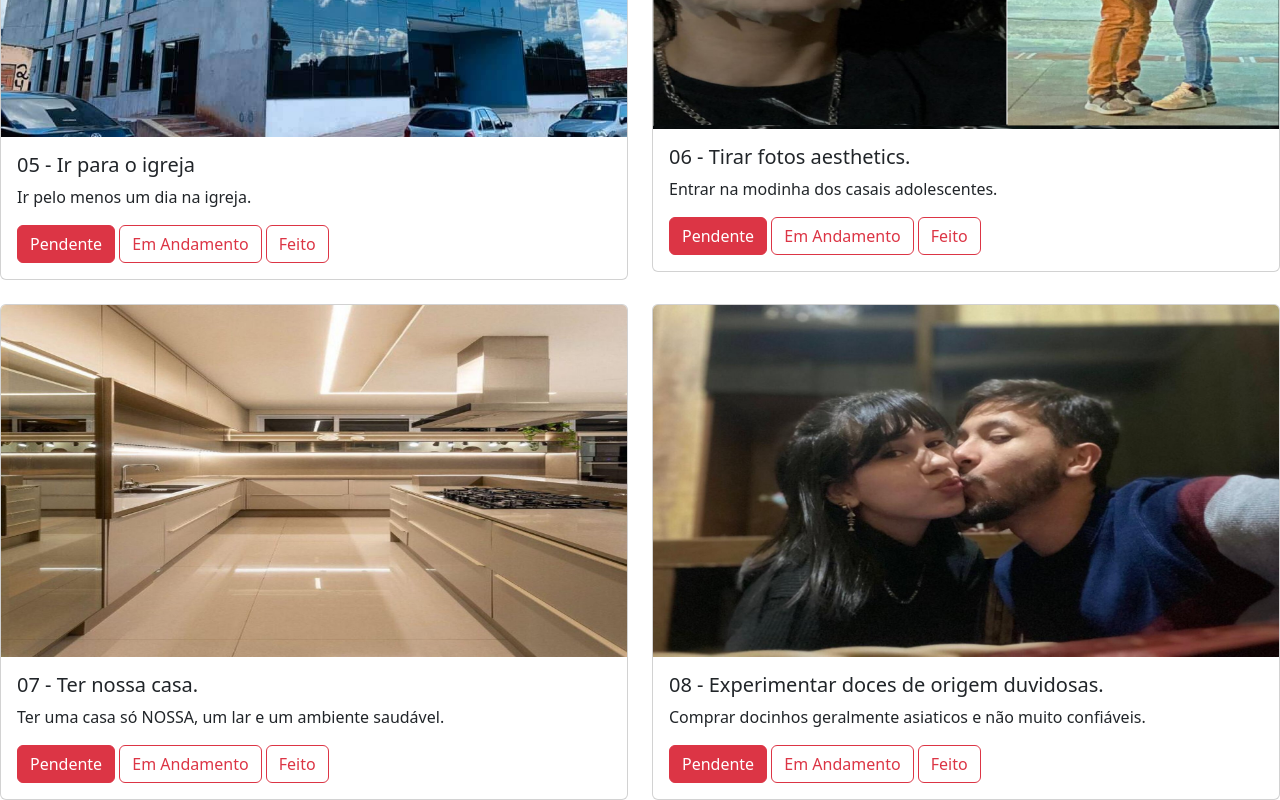
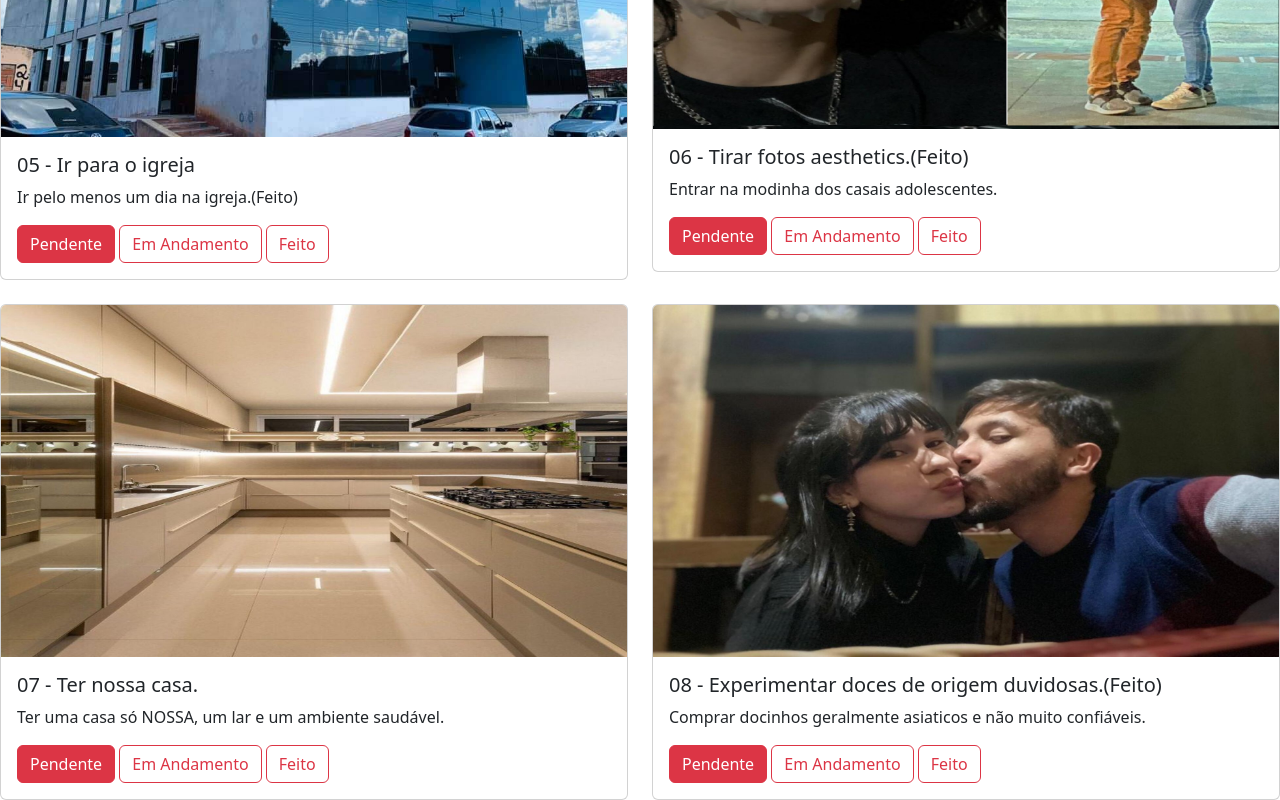
Before and after one commit to OthavioNogueira/nosso-site, a plain HTML site: page index.html in a window 1280 px wide. Shown: the part 1416-2216 px from the top of the page. Drawn offline with nearby package versions, Linux system fonts and the light colour scheme.

Commit message:
Add files via upload

```diff
--- a/index.html
+++ b/index.html
@@ -97,7 +97,7 @@
       <img src="05 - Igreja.jpg" class="card-img-top" alt="...">
       <div class="card-body">
         <h5 class="card-title">05 - Ir para o igreja</h5>
-        <p class="card-text">Ir pelo menos um dia na igreja.</p>
+        <p class="card-text">Ir pelo menos um dia na igreja.(Feito)</p>
         <div class="btn-group-vertical2" role="group" aria-label="Vertical radio toggle button group">
           <input type="radio" class="btn-check" name="vbtn-radio0000000" id="vbtn-radio13" autocomplete="off" checked>
           <label class="btn btn-outline-danger" for="vbtn-radio13">Pendente</label>
@@ -113,7 +113,7 @@
     <div class="card">
       <img src="06 - Fotos.jpg" class="card-img-top" alt="...">
       <div class="card-body">
-        <h5 class="card-title">06 - Tirar fotos aesthetics.</h5>
+        <h5 class="card-title">06 - Tirar fotos aesthetics.(Feito)</h5>
         <p class="card-text">Entrar na modinha dos casais adolescentes.</p>
         <div class="btn-group-vertical2" role="group" aria-label="Vertical radio toggle button group">
           <input type="radio" class="btn-check" name="vbtn-radio000000" id="vbtn-radio16" autocomplete="on" checked>
@@ -147,7 +147,7 @@
     <div class="card">
       <img src="08 -  Docinhos.jpg" class="card-img-top" alt="...">
       <div class="card-body">
-        <h5 class="card-title">08 - Experimentar doces de origem duvidosas.</h5>
+        <h5 class="card-title">08 - Experimentar doces de origem duvidosas.(Feito)</h5>
         <p class="card-text">Comprar docinhos geralmente asiaticos e não muito confiáveis.</p>
 
         <div class="btn-group-vertical2" role="group" aria-label="Vertical radio toggle button group">
```
